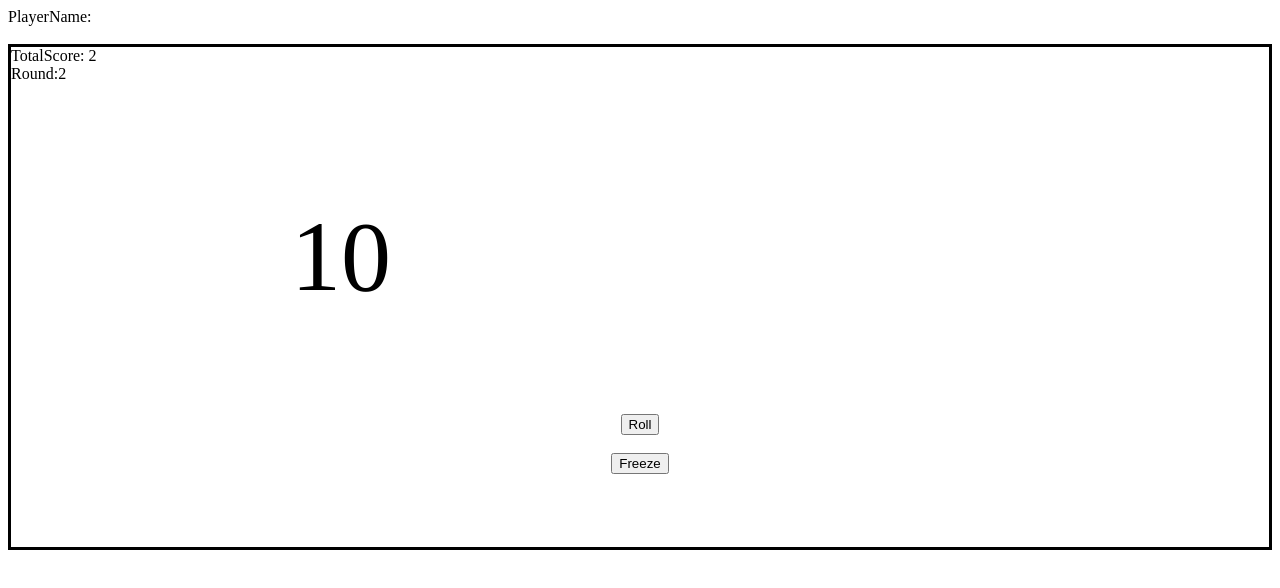
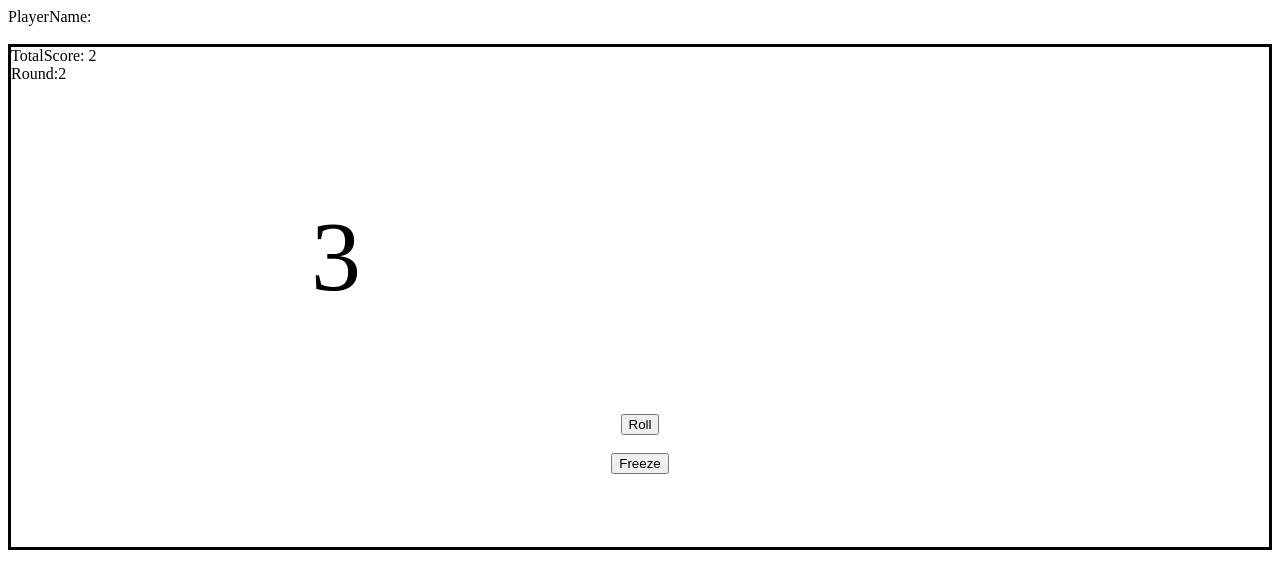
Before and after one commit to MohammedMohammed2/java23-js-i1-mohammed-mohammed, a plain HTML site: page HTML/PigGame.html in a window 1280 px wide. Both pictures are taken after a click on the button "Roll". Drawn offline with Linux system fonts and the light colour scheme.

Commit message:
fixed some things
generated a random number from 1-6 then show it on the website

```diff
--- a/HTML/PigGame.html
+++ b/HTML/PigGame.html
@@ -21,7 +21,7 @@
             <p id="RoundNumber">2</p>
         </div>
 
-        <p id="DiceNumber">10</p>
+        <p id="DiceNumber"></p>
 
 
         <button id="Roll">Roll</button>
--- a/JavaScript/PigGame.js
+++ b/JavaScript/PigGame.js
@@ -5,7 +5,21 @@ console.log(playerNameTag);
 const Name = document.getElementById('name');
 Name.innerHTML=playerNameTag;
 
-function PigGame(){
+const dicePTag = document.getElementById('DiceNumber');
+
+
+const diceNumber = document.getElementById('Roll');
+diceNumber.addEventListener('click',PigGame);
+
+function PigGame(event){
+
+    let diceRoll=Math.ceil(Math.random()*6);
+
+    dicePTag.innerHTML=diceRoll;
+
+    event.preventDefault();
+
+    console.log(diceRoll);
 
 
 }
--- a/css.css/styel.css
+++ b/css.css/styel.css
@@ -36,7 +36,7 @@ margin-bottom: auto;
 
 #DiceNumber{
     display: block;
-    margin-left:280px;
+    margin-left:300px;
     margin-right: auto;
     margin-top:100px;
     margin-bottom: auto;
```
